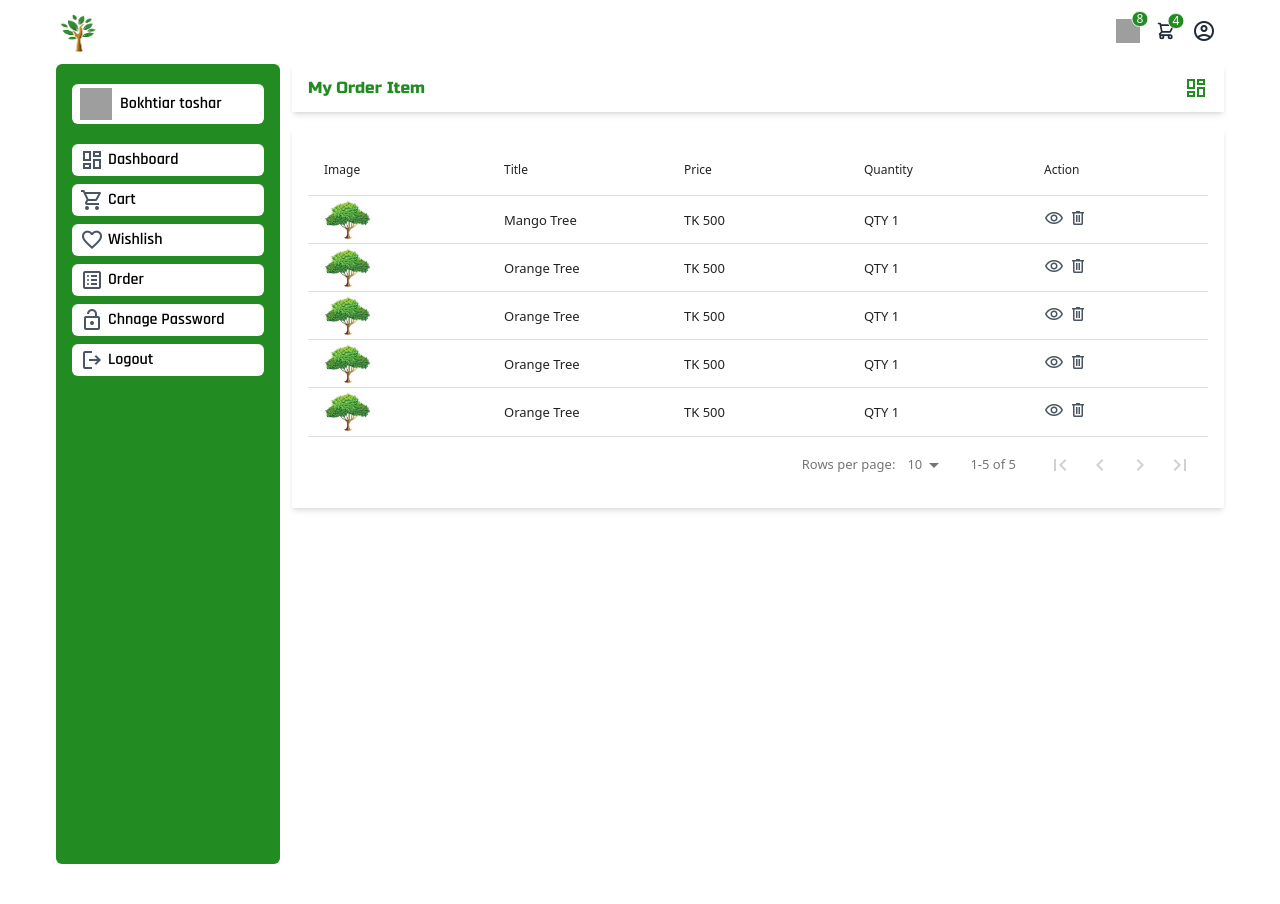
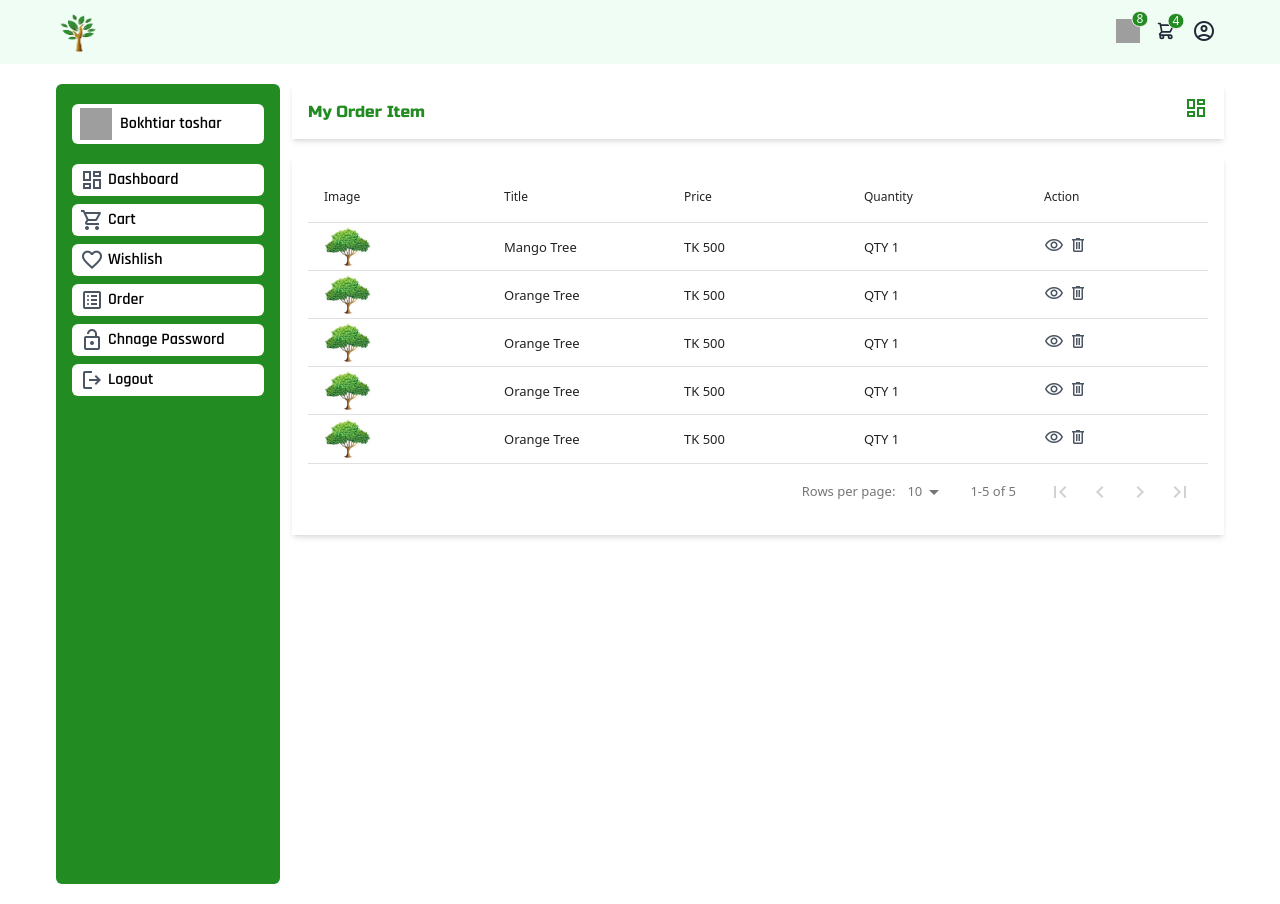
Before and after one commit to Bokhtiar/tree.com, a React (Create React App) app: page /dashboard/order in a window 1280 px wide. Before the commit the page ends 864 px from the top, so only its background shows below. Built offline with nearby package versions, Linux system fonts and the light colour scheme; sample sign-in values are in the browser's storage; grey boxes are pictures that could not be loaded.

Commit message:
Deisng updated

```diff
--- a/src/components/DashboardBradCrumbs/index.jsx
+++ b/src/components/DashboardBradCrumbs/index.jsx
@@ -1,10 +1,12 @@
+import { Link } from "react-router-dom"
+
 export const DashboardBradCrumbs = (props) => {
     return <>
         <div className='mb-4 shadow-md py-3 px-4 font-heading text-primary flex justify-between items-center'>
             <h2 className=''>{props.name}</h2>
-            <span class="material-symbols-outlined text-primary">
+            <Link to="/dashboard"><span class="material-symbols-outlined text-primary">
                 dashboard
-            </span>
+            </span></Link>
         </div>
     </>
 }
--- a/src/components/dashboard/index.jsx
+++ b/src/components/dashboard/index.jsx
@@ -2,7 +2,7 @@ import { Order } from "../order"
 
 export const Dashboard = () => {
     return <>
-        <div className="grid grid-cols-1 md:grid-cols-3 gap-4">
+        <div className="grid grid-cols-1 md:grid-cols-3 gap-4 my-5 md:my-0">
             {/* cart item start */}
             <div className="shadow-md py-2 rounded-md">
                 <div className="flex justify-between items-center px-3">
--- a/src/components/dashboardNavbar/index.jsx
+++ b/src/components/dashboardNavbar/index.jsx
@@ -20,7 +20,7 @@ export const DashboardNavbar = () => {
 
     return <>
         <div className="bg-base-100 sticky top-0 z-50">
-            <div className={navBg === true ? " bg-green-50" : ""}>
+            <div className="bg-green-50">
                 <div className='navbar container'>
                     {/* responsive navbar start */}
                     <div className="navbar-start">
@@ -29,10 +29,12 @@ export const DashboardNavbar = () => {
                                 <svg xmlns="http://www.w3.org/2000/svg" className="h-5 w-5" fill="none" viewBox="0 0 24 24" stroke="currentColor"><path strokeLinecap="round" strokeLinejoin="round" strokeWidth="2" d="M4 6h16M4 12h8m-8 6h16" /></svg>
                             </label>
                             <ul tabIndex={0} className="menu menu-sm dropdown-content mt-3 z-[1] p-2 shadow bg-base-100 rounded-box w-52">
-                                <li><Link to="" className='font-content font-semibold'>Dashboard</Link></li>
-                                <li><Link to="shop" className='font-content font-semibold'>My Cart </Link></li>
-                                <li><Link to="about" className='font-content font-semibold'>My Wishlist </Link></li>
-                                <li><Link to="contact" className='font-content font-semibold'>My Order </Link></li>
+                                <li><Link to="/dashboard" className='font-content font-semibold'>Dashboard</Link></li>
+                                <li><Link to="/dashboard/cart" className='font-content font-semibold'>My Cart </Link></li>
+                                <li><Link to="/dashboard/wishlist" className='font-content font-semibold'>My Wishlist </Link></li>
+                                <li><Link to="/dashboard/order" className='font-content font-semibold'>My Order </Link></li>
+                                <li><Link to="/dashboard/order" className='font-content font-semibold'>Change Password </Link></li>
+                                <li><Link to="/dashboard/order" className='font-content font-semibold'>Logout </Link></li>
                             </ul>
                         </div>
                         <Link className="" to="/">
--- a/src/layouts/dashboard.layout.jsx
+++ b/src/layouts/dashboard.layout.jsx
@@ -7,7 +7,7 @@ export const DashboardLayout = () => {
         <>
             <DashboardNavbar />
             <section className="container">
-                <div className="grid grid-cols-1 md:grid-cols-5 gap-3">
+                <div className="grid grid-cols-1 md:grid-cols-5 gap-3 my-5">
                    <DashboardSidebar />
                     <div className=" col-span-4">
                         <Outlet />
```
